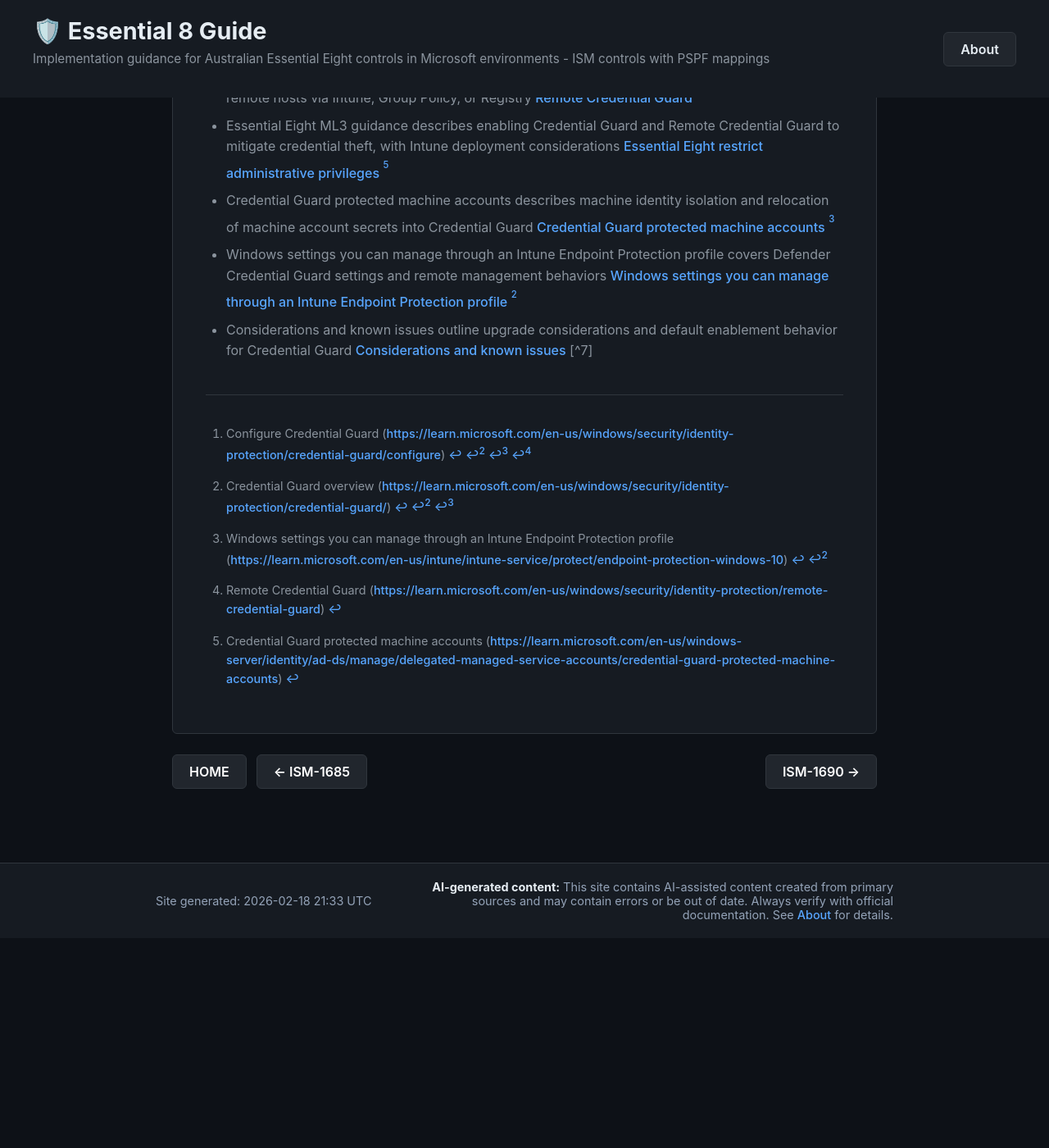
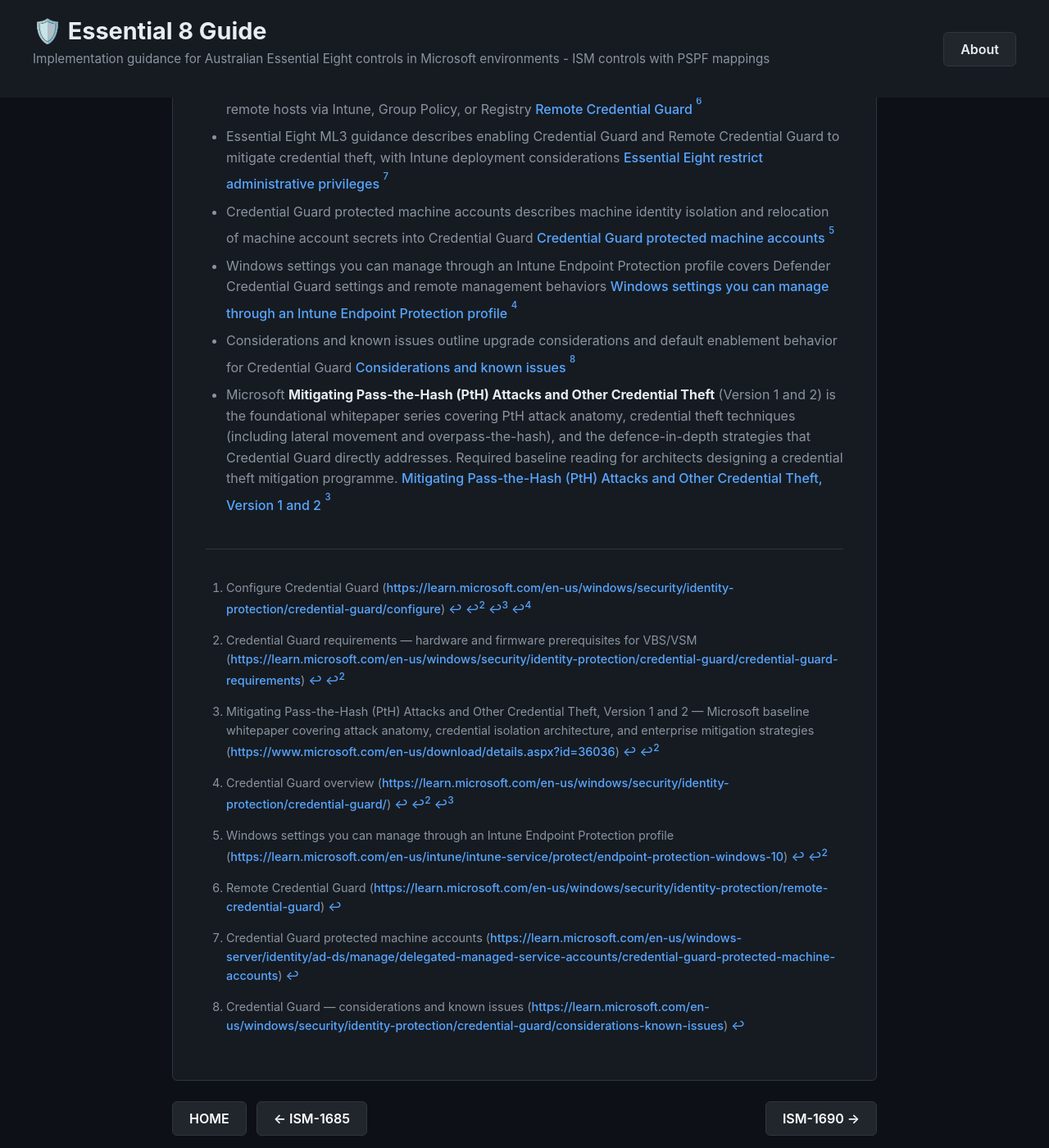
Before and after one commit to alanburchill/ISM-Controls-Guide, a Jekyll site: the page built from controls/ISM-1686.md, in a window 1280 px wide and 1400 px high, scrolled down 3849 px. Shown: the whole window at 82% size. Built offline with Jekyll 4.4.1, drawn with Linux system fonts in a browser that asks for light colours; before the commit the page ends 4993 px from its top, so only the background shows below that.

Commit message:
ISM-1686: add Microsoft PtH whitepaper baseline reference and fix undefined footnotes [^6] [^7]

```diff
--- a/controls/ISM-1686.md
+++ b/controls/ISM-1686.md
@@ -32,7 +32,7 @@ Credential Guard uses Virtualization-Based Security (VBS) to isolate the Local S
 
 | Attack technique | Protected? | Notes |
 |-----------------|-----------|-------|
-| **Pass-the-Hash (PtH)** | Yes | LSASS memory is isolated; Mimikatz-style tools cannot read hashes |
+| **Pass-the-Hash (PtH)** | Yes | LSASS memory is isolated; Mimikatz-style tools cannot read hashes[^8] |
 | **Pass-the-Ticket (PtT)** | Yes | Kerberos TGTs stored in protected VSM enclave |
 | **Golden Ticket** | Partial | Protects TGTs on endpoints, but KRBTGT compromise at the DC is still possible |
 | **Credential dumping (Mimikatz, procdump)** | Yes | Direct LSASS memory reads are blocked |
@@ -83,6 +83,9 @@ Credential Guard uses Virtualization-Based Security (VBS) to isolate the Local S
 [^3]: Credential Guard protected machine accounts (<https://learn.microsoft.com/en-us/windows-server/identity/ad-ds/manage/delegated-managed-service-accounts/credential-guard-protected-machine-accounts>)
 [^4]: Windows settings you can manage through an Intune Endpoint Protection profile (<https://learn.microsoft.com/en-us/intune/intune-service/protect/endpoint-protection-windows-10>)
 [^5]: Credential Guard overview (<https://learn.microsoft.com/en-us/windows/security/identity-protection/credential-guard/>)
+[^6]: Credential Guard requirements — hardware and firmware prerequisites for VBS/VSM (<https://learn.microsoft.com/en-us/windows/security/identity-protection/credential-guard/credential-guard-requirements>)
+[^7]: Credential Guard — considerations and known issues (<https://learn.microsoft.com/en-us/windows/security/identity-protection/credential-guard/considerations-known-issues>)
+[^8]: Mitigating Pass-the-Hash (PtH) Attacks and Other Credential Theft, Version 1 and 2 — Microsoft baseline whitepaper covering attack anatomy, credential isolation architecture, and enterprise mitigation strategies (<https://www.microsoft.com/en-us/download/details.aspx?id=36036>)
 
 ## Implementation Steps
 
@@ -107,3 +110,4 @@ Credential Guard uses Virtualization-Based Security (VBS) to isolate the Local S
 - Credential Guard protected machine accounts describes machine identity isolation and relocation of machine account secrets into Credential Guard [Credential Guard protected machine accounts](https://learn.microsoft.com/en-us/windows-server/identity/ad-ds/manage/delegated-managed-service-accounts/credential-guard-protected-machine-accounts) [^4]
 - Windows settings you can manage through an Intune Endpoint Protection profile covers Defender Credential Guard settings and remote management behaviors [Windows settings you can manage through an Intune Endpoint Protection profile](https://learn.microsoft.com/en-us/intune/intune-service/protect/endpoint-protection-windows-10) [^5]
 - Considerations and known issues outline upgrade considerations and default enablement behavior for Credential Guard [Considerations and known issues](https://learn.microsoft.com/en-us/windows/security/identity-protection/credential-guard/considerations-known-issues) [^7]
+- Microsoft **Mitigating Pass-the-Hash (PtH) Attacks and Other Credential Theft** (Version 1 and 2) is the foundational whitepaper series covering PtH attack anatomy, credential theft techniques (including lateral movement and overpass-the-hash), and the defence-in-depth strategies that Credential Guard directly addresses. Required baseline reading for architects designing a credential theft mitigation programme. [Mitigating Pass-the-Hash (PtH) Attacks and Other Credential Theft, Version 1 and 2](https://www.microsoft.com/en-us/download/details.aspx?id=36036) [^8]
```
